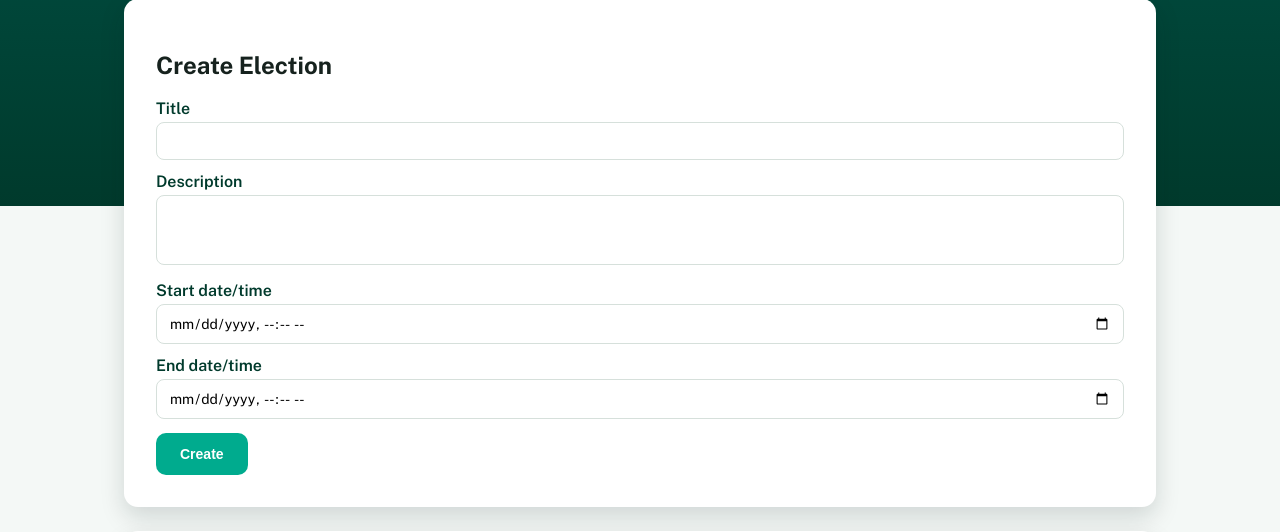
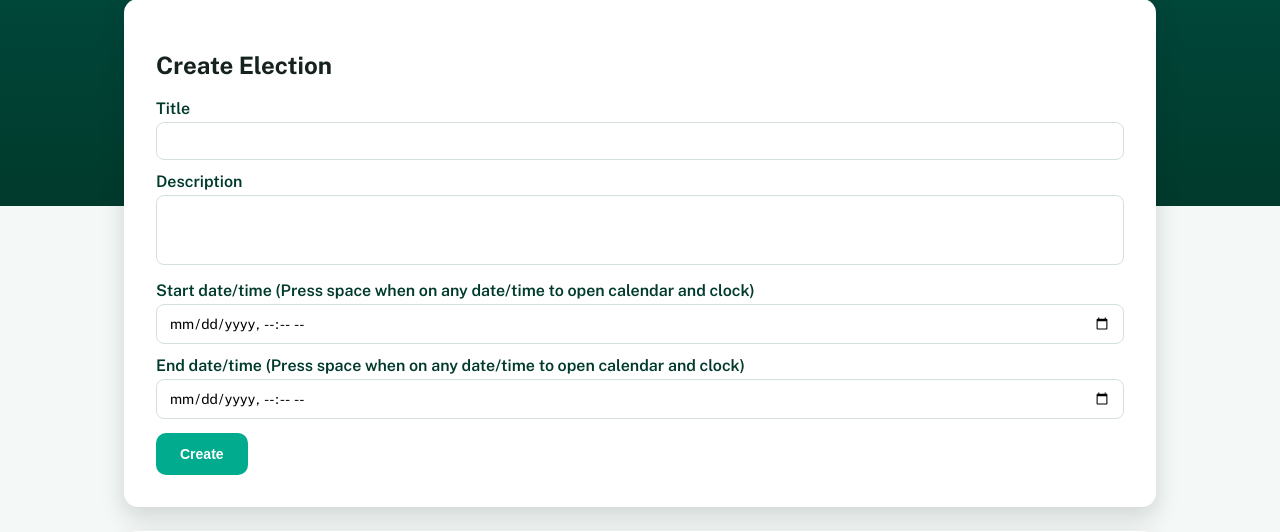
Before and after one commit to Astral-Viscount/Prefect-Voting, a Flask app: template templates/admin_elections.html in a window 1280 px wide. Shown: the part 134-666 px from the top of the page. Run offline with Flask 3, Linux system fonts and the light colour scheme; the template is opened without the code that fills it, so the values that code supplies are empty.

Commit message:
bug fix and accessibility

```diff
--- a/templates/404.html
+++ b/templates/404.html
@@ -1,7 +1,7 @@
 {% extends "layout.html" %}
 
 {% block title %}
-age Not Found
+Page Not Found
 {% endblock %}
 
 {% block content %}
--- a/templates/admin_elections.html
+++ b/templates/admin_elections.html
@@ -19,10 +19,10 @@ Manage Elections
         <label>Description</label>
         <textarea name="description" rows="3"></textarea>
 
-        <label>Start date/time</label>
+        <label>Start date/time (Press space when on any date/time to open calendar and clock)</label>
         <input type="datetime-local" name="start_date">
 
-        <label>End date/time</label>
+        <label>End date/time (Press space when on any date/time to open calendar and clock)</label>
         <input type="datetime-local" name="end_date">
 
         <button type="submit" class="btn glacier" style="margin-top:14px;">Create</button>
```
